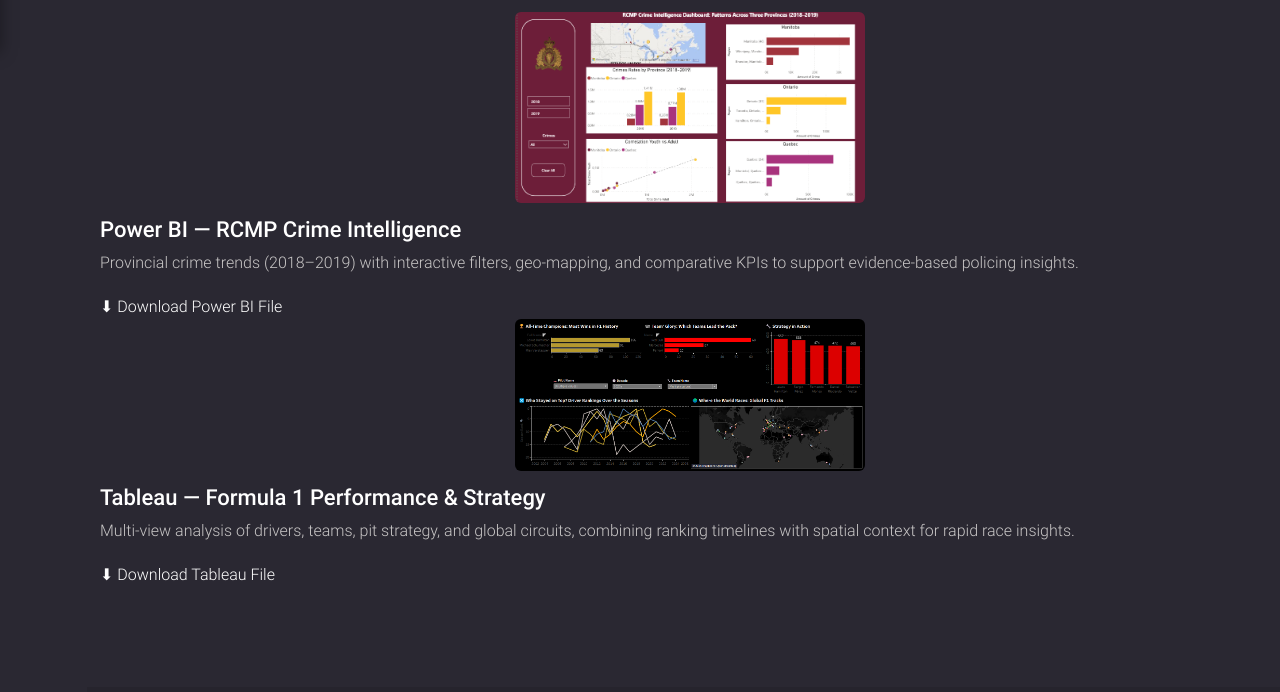
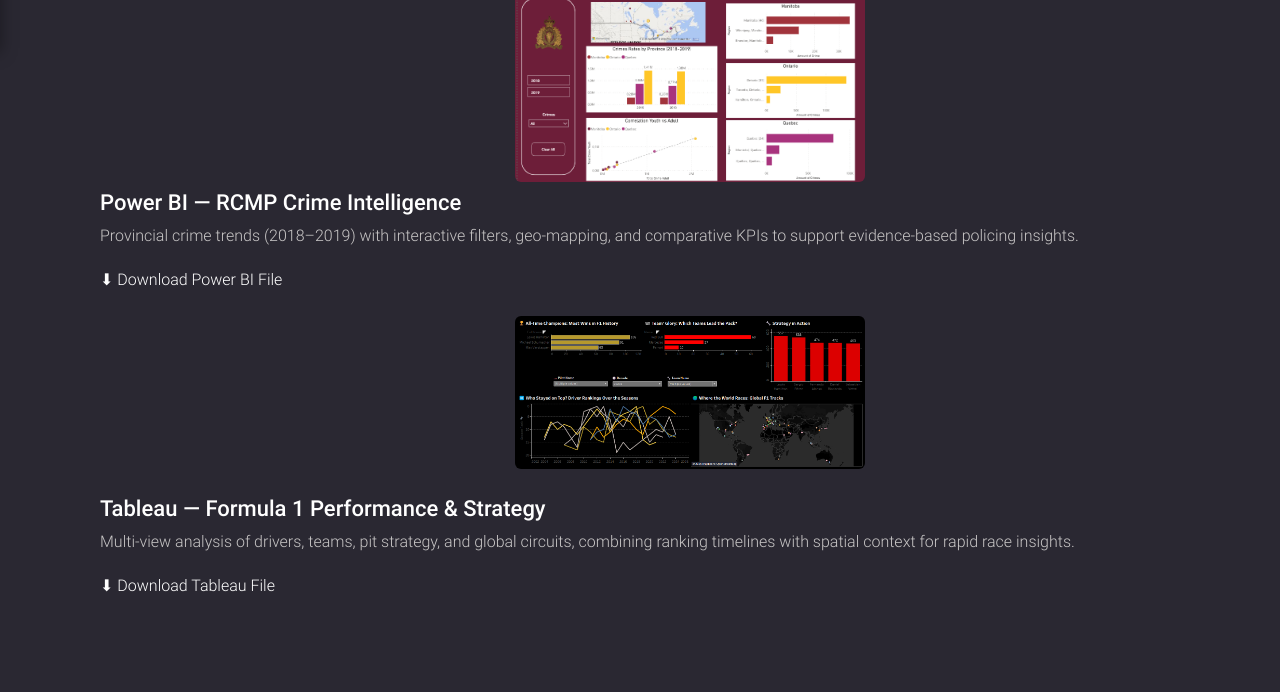
Before and after one commit to MarialsdAraujo/MarialsdAraujo.github.io, a plain HTML site: page portfolio.html in a window 1280 px wide. Shown: the part 749-1441 px from the top of the page. Drawn offline with Linux system fonts and the light colour scheme.

Commit message:
Update main.css

```diff
--- a/css/main.css
+++ b/css/main.css
@@ -1165,9 +1165,17 @@ a {
 .album-item a:hover .album-thumb img {
   transform: scale(1.1);
 }
-.album-thumb {
+/* .album-thumb {
   margin-bottom: 10px;
   overflow: hidden;
+} */
+.album-thumb {
+  height: 200px;               /* altura fixa do card */
+  display: flex;
+  align-items: center;
+  justify-content: center;
+  overflow: hidden;            /* corta excesso */
+  border-radius: 6px;
 }
 /* .album-thumb img {
   width: 100%;
@@ -1175,7 +1183,6 @@ a {
   display: block;
   transition: transform 1s ease;
 } */
-
 .album-thumb img {
   max-width: 350px; /* controla a largura máxima */
   height: auto;     /* mantém a proporção */
@@ -1184,7 +1191,6 @@ a {
   transition: transform 1s ease;
   margin: 0 auto;
 }
-
 .album-name {
   font-size: 22px;
   font-weight: 500;
```
